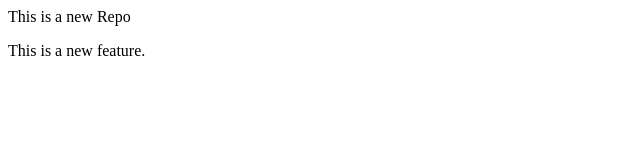
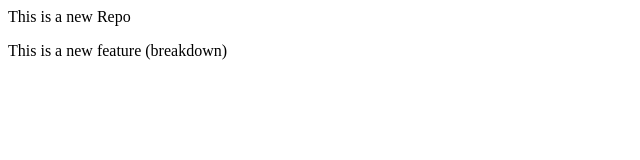
Before and after one commit to patrasaisujal555/localrepo, a plain HTML site: page index.html in a window 1280 px wide. Shown: the full height of the page, 0-640 px from the left. Drawn offline with Linux system fonts and the light colour scheme.

Commit message:
add breakdown

```diff
--- a/index.html
+++ b/index.html
@@ -1,2 +1,2 @@
 <p>This is  a new Repo</p>
-<p> This is a new feature. </p>
+<p> This is a new feature (breakdown)</p>
```
